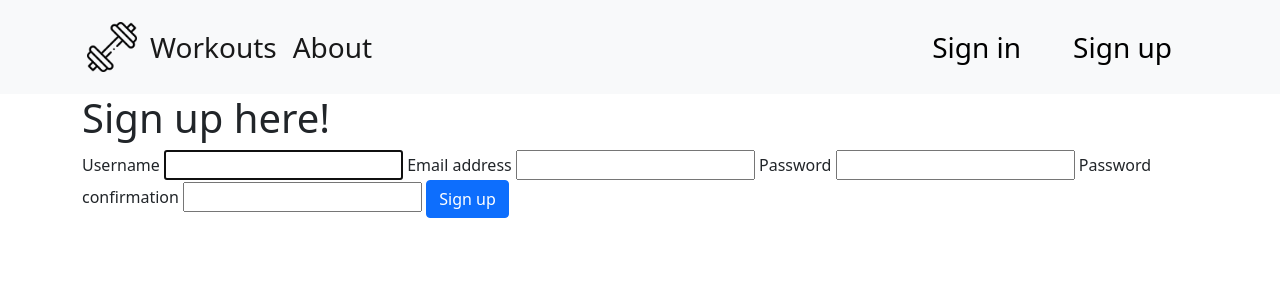
After one commit to kacperoni/trenhelp, a Django app: page /register/ in a window 1280 px wide. The commit adds this page. Shown: the top 300 px of the page. Run offline with Django 4.2, Linux system fonts and the light colour scheme.

Commit message:
adding basic login logout functionality

```diff
--- a/trening_project/templates/trenhelp/base.html
+++ b/trening_project/templates/trenhelp/base.html
@@ -15,10 +15,12 @@
               </button>
               <div class="collapse navbar-collapse" id="navbarNavAltMarkup">
                 <div class="navbar-nav">
-                    <a class="nav-link active fs-3" aria-current="page" href="{% url 'list_view'%}">Workouts</a>
+                    <a class="nav-link active fs-3" href="{% url 'list_view'%}">Workouts</a>
                     <a class="nav-link active fs-3" href="#">About</a>
                 </div>
               </div>
+                <a class="nav-link active fs-3" href="{% url 'login' %}" style="margin:10px; color:black;">Sign in</a>
+                <a class="nav-link active fs-3" href="{% url 'register' %}" style="margin:10px; color:black;">Sign up</a>
             </div>
           </nav>
         <div class="container">
--- /dev/null
+++ b/trening_project/templates/trenhelp/register.html
@@ -0,0 +1,19 @@
+{% extends "trenhelp/base.html" %}
+{% block body_block %}
+<h1>Sign up here!</h1>
+<form method="POST">
+    {% csrf_token %}
+    {{form.username.label}}
+    {{form.username}}
+
+    {{form.email.label}}
+    {{form.email}}
+
+    {{form.password1.label}}
+    {{form.password1}}
+
+    {{form.password2.label}}
+    {{form.password2}}
+    <input type="submit" class="btn btn-primary" value="Sign up">
+</form>
+{% endblock %}
--- /dev/null
+++ b/trening_project/trenhelp/forms.py
@@ -0,0 +1,8 @@
+from django import forms
+from django.contrib.auth.models import User
+from django.contrib.auth.forms import UserCreationForm
+
+class CreateUserForm(UserCreationForm):
+    class Meta:
+        model = User
+        fields = ['username','email','password1','password2']
--- a/trening_project/trenhelp/urls.py
+++ b/trening_project/trenhelp/urls.py
@@ -11,5 +11,5 @@ urlpatterns = [
     path('training/update/<int:pk>',TrenhelpUpdateView.as_view(), name='trenhelp_update'),
     path('training/exercise/update/<int:pk>',TrenhelpExerciseUpdateView.as_view(),name='exercise_update'),
     path('training/<int:pk>/exercise/add',TrenhelpExerciseCreateView.as_view(),name='exercise_create'),
-    path('training/exercise/delete/<int:pk>',TrenhelpExerciseDeleteView.as_view(),name='exercise_delete')
+    path('training/exercise/delete/<int:pk>',TrenhelpExerciseDeleteView.as_view(),name='exercise_delete'),
 ]
--- a/trening_project/trenhelp/views.py
+++ b/trening_project/trenhelp/views.py
@@ -1,15 +1,21 @@
-from ast import Delete
-from django.shortcuts import render
+from django.shortcuts import render, redirect
 from django.urls import reverse_lazy
 from django.views.generic import (TemplateView,ListView, DetailView, CreateView,
                                 DeleteView,UpdateView)
 from trenhelp.models import Training,Exercise
 from django import forms
+from django.http import HttpResponse
+from trenhelp.forms import CreateUserForm
+from django.contrib.auth import authenticate,login,logout
+from django.contrib import messages
+from django.contrib.auth.mixins import LoginRequiredMixin
 
 class TrenhelpHomeView(TemplateView):
     template_name= 'trenhelp/home.html'
 
-class TrenhelpListView(ListView):
+class TrenhelpListView(LoginRequiredMixin,ListView):
+    login_url = '/login/'
+    redirect_field_name = 'redirect_to'
     model = Training
     ordering = ['-date_created']
     def get_context_data(self, **kwargs):
@@ -49,3 +55,34 @@ class TrenhelpExerciseCreateView(CreateView):
 class TrenhelpExerciseDeleteView(DeleteView):
     model = Exercise
     success_url = reverse_lazy('trenhelp:trenhelp_detail')
+
+def loginPage(request):
+    if request.method == 'POST':
+        username = request.POST.get('username')
+        password = request.POST.get('password')
+
+        user = authenticate(request, username=username, password=password)
+
+        if user is not None:
+            login(request,user)
+            return redirect('list_view')
+        else:
+            messages.info(request,'Username or password is incorrect')
+    context={}
+    return render(request,'trenhelp/login.html',context)
+
+def logoutPage(request):
+    logout(request)
+    return redirect('login')
+
+def registerPage(request):
+    form = CreateUserForm
+
+    if request.method == 'POST':
+        form = CreateUserForm(request.POST)
+        if form.is_valid():
+            form.save()
+            return redirect('login')
+
+    context={'form':form}
+    return render(request,"trenhelp/register.html",context)
--- a/trening_project/trening_project/urls.py
+++ b/trening_project/trening_project/urls.py
@@ -1,9 +1,12 @@
 from django.contrib import admin
 from django.urls import path, include
-from trenhelp.views import TrenhelpListView
+from trenhelp.views import TrenhelpListView,loginPage,registerPage,logoutPage
 
 urlpatterns = [
     path('',TrenhelpListView.as_view(),name='list_view'),
     path('trenhelp/',include('trenhelp.urls')),
     path('admin/', admin.site.urls),
+    path('login/',loginPage, name='login'),
+    path('logout/',logoutPage, name='logout'),
+    path('register/',registerPage, name='register')
 ]
```
Also changed, not shown: trening_project/templates/trenhelp/login.html (added, +12 -0 lines), trening_project/db.sqlite3.
